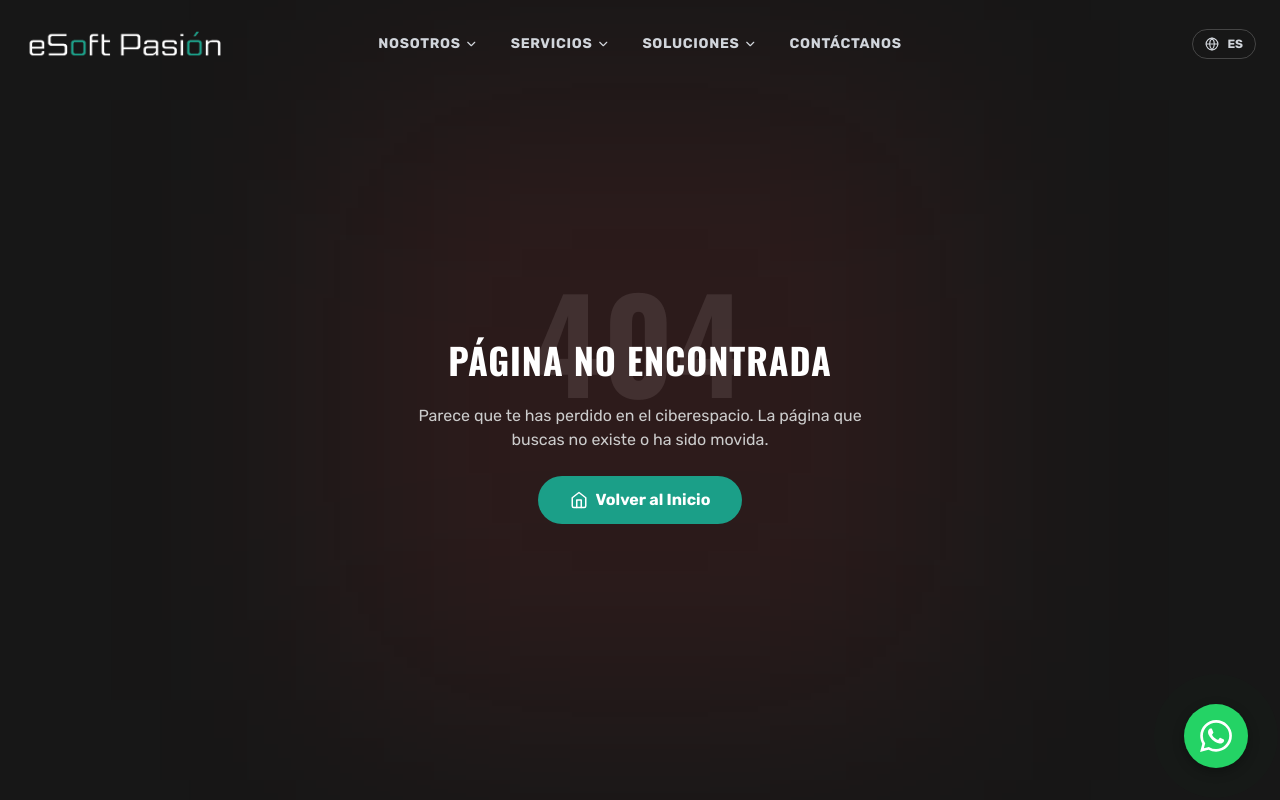
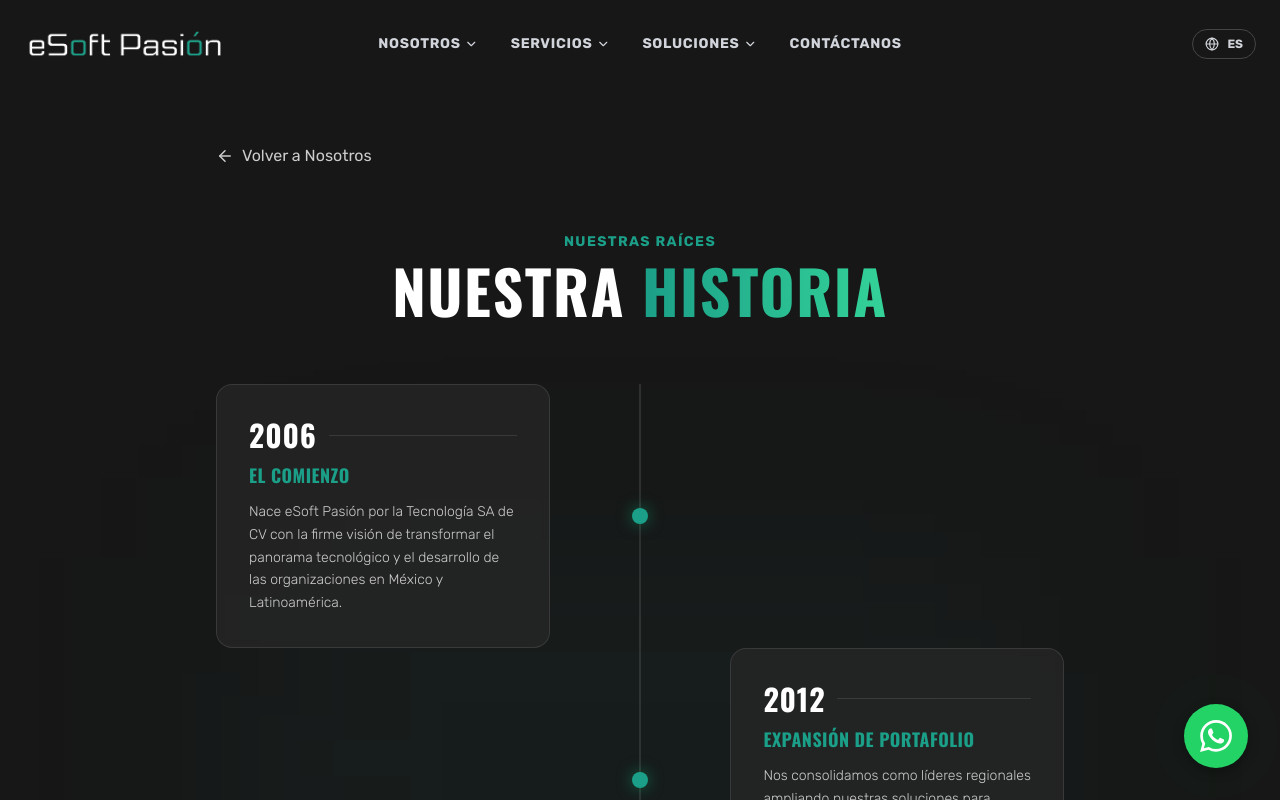
Before and after one commit to edwinrayr/eSoft_NewWebSite, a React (Vite) app in the folder eSoft-Pasion-V3/: page /nosotros/historia in a window 1280 px wide. Shown: the top 800 px of the page. Built offline with nearby package versions, Linux system fonts and the light colour scheme.

Commit message:
fix: he acomodado los apartados de "Nosotros", para que sean archivos aparte del propio About y que tenga una estructura clara.

```diff
--- a/eSoft-Pasion-V3/src/App.tsx
+++ b/eSoft-Pasion-V3/src/App.tsx
@@ -22,6 +22,10 @@ import Services from './pages/Services';
 import Solutions from './pages/Solutions';
 import ContactPage from './pages/Contact';
 import NotFound from './pages/NotFound';
+
+// AGREGADO: Importaciones de las nuevas páginas independientes
+import History from './pages/about/History';
+import Team from './pages/about/Team';
 
 function App() {
   // Estado para controlar la carga
@@ -56,6 +60,11 @@ function App() {
               <Routes>
                 <Route path="/" element={<Home />} />
                 <Route path="/nosotros" element={<About />} />
+
+                {/* AGREGADO: Las nuevas rutas independientes */}
+                <Route path="/nosotros/historia" element={<History />} />
+                <Route path="/nosotros/equipo" element={<Team />} />
+
                 <Route path="/servicios" element={<Services />} />
                 <Route path="/soluciones" element={<Solutions />} />
                 <Route path="/contacto" element={<ContactPage />} />
--- a/eSoft-Pasion-V3/src/components/layout/Navbar.tsx
+++ b/eSoft-Pasion-V3/src/components/layout/Navbar.tsx
@@ -30,9 +30,10 @@ export default function Navbar() {
       title: t('navbar.about', 'Nosotros'),
       path: '/nosotros',
       submenu: [
-        { title: t('navbar.history', 'Historia'), path: '/nosotros#historia' },
+        // MODIFICADO: Cambiamos el '#' por '/' para abrir las nuevas páginas
+        { title: t('navbar.history', 'Historia'), path: '/nosotros/historia' },
         { title: t('navbar.ceo', 'Nuestro CEO'), path: 'https://soyjesusrivas.com/', isExternal: true },
-        { title: t('navbar.team', 'Equipo'), path: '/nosotros#equipo' },
+        { title: t('navbar.team', 'Equipo'), path: '/nosotros/equipo' },
         { title: t('navbar.values', 'Valores'), path: '/nosotros#valores' },
       ]
     },
@@ -114,7 +115,6 @@ export default function Navbar() {
                         <div className="absolute top-0 left-1/2 -translate-x-1/2 -mt-1 w-4 h-4 bg-esoft-charcoal border-t border-l border-white/10 transform rotate-45"></div>
                         <div className="relative z-10 py-2">
                            {item.submenu.map((subItem, index) => {
-                             // AGREGADO: Condición para saber si renderizar un enlace externo (<a>) o interno (<Link>)
                              if (subItem.isExternal) {
                                return (
                                  <a
@@ -189,7 +189,6 @@ export default function Navbar() {
                     {item.submenu.length > 0 && (
                         <div className="pl-4 border-l-2 border-white/10 space-y-3 ml-2">
                             {item.submenu.map((sub, i) => {
-                                // AGREGADO: Lógica externa para el menú móvil también
                                 if (sub.isExternal) {
                                   return (
                                     <a
--- a/eSoft-Pasion-V3/src/pages/About.tsx
+++ b/eSoft-Pasion-V3/src/pages/About.tsx
@@ -1,10 +1,7 @@
 import { motion } from 'framer-motion';
 import { Target, Eye, Shield, Users, Briefcase, Award } from 'lucide-react';
 import { useTranslation } from 'react-i18next';
-
-// Componentes internos
-import HistorySection from '../components/sections/about/HistorySection';
-import Team from '../components/sections/Team'; // <--- 1. Importamos el componente Team
+import { Link } from 'react-router-dom'; // <--- AGREGADO: Importamos Link para la navegación interna
 
 export default function About() {
   const { t } = useTranslation();
@@ -70,10 +67,7 @@ export default function About() {
         </div>
       </section>
 
-      {/* 3. LÍNEA DE TIEMPO */}
-      <HistorySection />
-
-      {/* 4. MISIÓN Y VISIÓN */}
+      {/* 3. MISIÓN Y VISIÓN */}
       <section className="py-24 px-6 max-w-7xl mx-auto">
         <div className="grid grid-cols-1 md:grid-cols-2 gap-8">
 
@@ -111,7 +105,7 @@ export default function About() {
         </div>
       </section>
 
-      {/* 5. VALORES Y TALENTO */}
+      {/* 4. VALORES Y TALENTO */}
       <section id="valores" className="py-20 px-6 text-center scroll-mt-24">
         <div className="max-w-4xl mx-auto bg-gradient-to-r from-esoft-charcoal to-black border border-white/10 rounded-3xl p-12 relative overflow-hidden shadow-2xl">
           <div className="absolute inset-0 bg-[url('https://grainy-gradients.vercel.app/noise.svg')] opacity-20"></div>
@@ -136,20 +130,17 @@ export default function About() {
               <Briefcase size={18} /> {t('aboutPage.values.btnCEO')}
             </a>
 
-            {/* Enlace interno al Equipo (Updated) */}
-            <a
-              href="#equipo"
+            {/* MODIFICADO: Enlace interno al Equipo usando Link de React Router */}
+            <Link
+              to="/nosotros/equipo"
               className="px-8 py-3 bg-white/5 border border-white/10 text-white font-bold rounded-full hover:bg-white/10 transition-all flex items-center justify-center gap-2"
             >
               <Users size={18} /> {t('aboutPage.values.btnTeam')}
-            </a>
+            </Link>
           </div>
         </div>
       </section>
 
-      {/* 6. NUEVA SECCIÓN DE EQUIPO INTEGRADA */}
-      <Team />
-
     </div>
   );
 }
--- /dev/null
+++ b/eSoft-Pasion-V3/src/pages/about/History.tsx
@@ -0,0 +1,106 @@
+import { motion } from 'framer-motion';
+import { useTranslation } from 'react-i18next';
+import { Link } from 'react-router-dom'; // <--- AGREGADO
+import { ArrowLeft } from 'lucide-react'; // <--- AGREGADO
+
+export default function History() {
+  const { t } = useTranslation();
+
+  // Datos de la historia dinámicos (Traducidos)
+  const milestones = [
+    {
+      year: t('aboutPage.history.items.2006.year'),
+      title: t('aboutPage.history.items.2006.title'),
+      description: t('aboutPage.history.items.2006.desc')
+    },
+    {
+      year: t('aboutPage.history.items.2012.year'),
+      title: t('aboutPage.history.items.2012.title'),
+      description: t('aboutPage.history.items.2012.desc')
+    },
+    {
+      year: t('aboutPage.history.items.2018.year'),
+      title: t('aboutPage.history.items.2018.title'),
+      description: t('aboutPage.history.items.2018.desc')
+    },
+    {
+      year: t('aboutPage.history.items.current.year'),
+      title: t('aboutPage.history.items.current.title'),
+      description: t('aboutPage.history.items.current.desc')
+    }
+  ];
+
+  return (
+    // MODIFICADO: Ahora es un div de página completa (min-h-screen)
+    <div className="pt-24 min-h-screen bg-esoft-dark relative overflow-hidden">
+
+      {/* Luz decorativa de fondo */}
+      <div className="absolute top-1/2 left-1/2 -translate-x-1/2 -translate-y-1/2 w-[800px] h-[400px] bg-esoft-accent/5 blur-[120px] pointer-events-none" />
+
+      {/* Agregamos padding vertical (py-12) para que el contenido respire mejor */}
+      <div className="max-w-4xl mx-auto px-6 py-12 relative z-10">
+
+        {/* AGREGADO: Botón de regreso a la página de Nosotros */}
+        <Link to="/nosotros" className="inline-flex items-center gap-2 text-esoft-gray-light hover:text-esoft-accent transition-colors mb-16 group">
+          <ArrowLeft size={18} className="group-hover:-translate-x-1 transition-transform" />
+          Volver a Nosotros
+        </Link>
+
+        <motion.div
+          initial={{ opacity: 0, y: 20 }}
+          animate={{ opacity: 1, y: 0 }} // Usamos animate en vez de whileInView porque se ve apenas carga la página
+          className="text-center mb-16"
+        >
+          <span className="text-esoft-accent font-bold tracking-widest uppercase text-sm mb-2 block">
+            {t('aboutPage.history.badge')}
+          </span>
+          {/* MODIFICADO: Cambiado de h2 a h1 por ser el título principal de la ruta */}
+          <h1 className="text-5xl md:text-6xl font-heading font-bold text-white">
+            {t('aboutPage.history.titleStart')} <span className="text-transparent bg-clip-text bg-gradient-to-r from-esoft-accent to-emerald-400">{t('aboutPage.history.titleEnd')}</span>
+          </h1>
+        </motion.div>
+
+        {/* Línea de tiempo vertical */}
+        <div className="relative border-l-2 border-white/10 ml-4 md:mx-auto md:border-l-0">
+
+          {/* Línea central para Desktop */}
+          <div className="hidden md:block absolute top-0 bottom-0 left-1/2 w-0.5 bg-white/10 -translate-x-1/2"></div>
+
+          {milestones.map((milestone, index) => {
+            const isEven = index % 2 === 0;
+
+            return (
+              <motion.div
+                key={index}
+                initial={{ opacity: 0, y: 30 }}
+                whileInView={{ opacity: 1, y: 0 }}
+                viewport={{ once: true, margin: "-50px" }}
+                transition={{ duration: 0.5, delay: index * 0.1 }}
+                className={`relative pl-8 md:pl-0 mt-12 md:mt-0 flex flex-col md:flex-row items-center ${
+                  isEven ? 'md:justify-start' : 'md:justify-end'
+                }`}
+              >
+                {/* Punto luminoso en la línea de tiempo */}
+                <div className="absolute left-[-9px] md:left-1/2 md:-translate-x-1/2 w-4 h-4 rounded-full bg-esoft-accent shadow-[0_0_15px_rgba(16,185,129,0.5)] z-10"></div>
+
+                {/* Tarjeta de Contenido */}
+                <div className={`md:w-[45%] ${isEven ? 'md:pr-12' : 'md:pl-12'}`}>
+                  <div className="bg-esoft-charcoal/80 backdrop-blur-sm border border-white/10 p-8 rounded-2xl hover:border-esoft-accent/50 transition-colors group">
+                    <h3 className="text-3xl font-heading font-bold text-white mb-2 flex items-center gap-3">
+                      {milestone.year}
+                      <span className="h-[1px] flex-grow bg-white/10 group-hover:bg-esoft-accent/30 transition-colors"></span>
+                    </h3>
+                    <h4 className="text-lg font-bold text-esoft-accent mb-3">{milestone.title}</h4>
+                    <p className="text-esoft-gray-light leading-relaxed font-light text-sm">
+                      {milestone.description}
+                    </p>
+                  </div>
+                </div>
+              </motion.div>
+            );
+          })}
+        </div>
+      </div>
+    </div>
+  );
+}
--- a/eSoft-Pasion-V3/src/components/sections/Team.tsx
+++ b/eSoft-Pasion-V3/src/pages/about/Team.tsx
@@ -1,5 +1,5 @@
 import { motion } from 'framer-motion';
-import { Linkedin, ExternalLink } from 'lucide-react'; // Asumiendo que usas Lucide
+import { Linkedin, ExternalLink, Mail } from 'lucide-react';
 import { useTranslation } from 'react-i18next';
 
 export default function Team() {
@@ -7,10 +7,9 @@ export default function Team() {
 
   const teamMembers = [
     {
-      key: 'jesus', // Coincide con el JSON
-      // URL DE LA FOTO (Cámbiala después)
+      key: 'jesus',
       image: "https://images.unsplash.com/photo-1560250097-0b93528c311a?auto=format&fit=crop&q=80&w=800",
-      link: "https://www.linkedin.com/" // Enlace a su sitio/LinkedIn
+      link: "https://www.linkedin.com/"
     },
     {
       key: 'brandon',
@@ -35,27 +34,27 @@ export default function Team() {
   ];
 
   return (
-    <section id="equipo" className="py-24 bg-esoft-dark relative overflow-hidden">
+    <div className="pt-24 min-h-screen bg-esoft-dark relative overflow-hidden pb-20">
+
       {/* Decoración de fondo */}
       <div className="absolute top-1/2 left-1/2 -translate-x-1/2 -translate-y-1/2 w-[800px] h-[400px] bg-esoft-accent/5 blur-[100px] rounded-full pointer-events-none" />
 
       <div className="max-w-7xl mx-auto px-6 relative z-10">
 
-        {/* Encabezado de la sección */}
+        {/* Encabezado de la página */}
         <motion.div
           initial={{ opacity: 0, y: 20 }}
-          whileInView={{ opacity: 1, y: 0 }}
-          viewport={{ once: true }}
-          className="text-center mb-16"
+          animate={{ opacity: 1, y: 0 }}
+          className="text-center mb-20 pt-8"
         >
           <span className="text-esoft-accent font-bold tracking-widest uppercase text-sm mb-2 block">
-            {t('navbar.team')}
+            {t('navbar.team', 'Nuestro Talento')}
           </span>
-          <h2 className="text-4xl md:text-5xl font-heading font-bold text-white mb-4">
-            {t('aboutPage.team.title')}
-          </h2>
+          <h1 className="text-5xl md:text-6xl font-heading font-bold text-white mb-6">
+            {t('aboutPage.team.title', 'Conoce al Equipo')}
+          </h1>
           <p className="text-xl text-esoft-gray-light font-light max-w-2xl mx-auto">
-            {t('aboutPage.team.subtitle')}
+            {t('aboutPage.team.subtitle', 'Ingenieros, estrategas y especialistas apasionados por resolver los desafíos tecnológicos más complejos.')}
           </p>
         </motion.div>
 
@@ -107,9 +106,9 @@ export default function Team() {
                     {t(`aboutPage.team.members.${member.key}.desc`)}
                   </p>
 
-                  {/* Redes Sociales (Opcional, decorativo por ahora) */}
+                  {/* Redes Sociales */}
                   <div className="flex justify-center gap-4 pt-4 border-t border-white/10">
-                    <a href={member.link} target="_blank" className="text-gray-500 hover:text-white transition-colors">
+                    <a href={member.link} target="_blank" rel="noopener noreferrer" className="text-gray-500 hover:text-white transition-colors">
                       <Linkedin size={20} />
                     </a>
                   </div>
@@ -120,7 +119,29 @@ export default function Team() {
           ))}
         </div>
 
+        {/* SECCIÓN INVITACIÓN (CARRERAS) */}
+        <motion.div
+          initial={{ opacity: 0, y: 30 }}
+          whileInView={{ opacity: 1, y: 0 }}
+          viewport={{ once: true }}
+          className="mt-32 bg-gradient-to-br from-esoft-charcoal to-black border border-white/10 p-12 rounded-3xl text-center relative overflow-hidden"
+        >
+          <div className="absolute inset-0 bg-[url('https://grainy-gradients.vercel.app/noise.svg')] opacity-20"></div>
+          <div className="relative z-10 max-w-2xl mx-auto">
+            <h2 className="text-3xl font-heading font-bold text-white mb-4">¿Quieres unirte a eSoft Pasión?</h2>
+            <p className="text-esoft-gray-light mb-8">
+              Buscamos mentes brillantes que compartan nuestra visión. Si eres especialista en TI, ciberseguridad o desarrollo, queremos conocerte.
+            </p>
+            <a
+              href="mailto:talento@esoftpasion.com"
+              className="inline-flex items-center gap-2 px-8 py-3 bg-white text-esoft-dark font-bold rounded-full hover:bg-esoft-gray-light transition-colors"
+            >
+              <Mail size={18} /> Enviar mi CV
+            </a>
+          </div>
+        </motion.div>
+
       </div>
-    </section>
+    </div>
   );
 }
```
